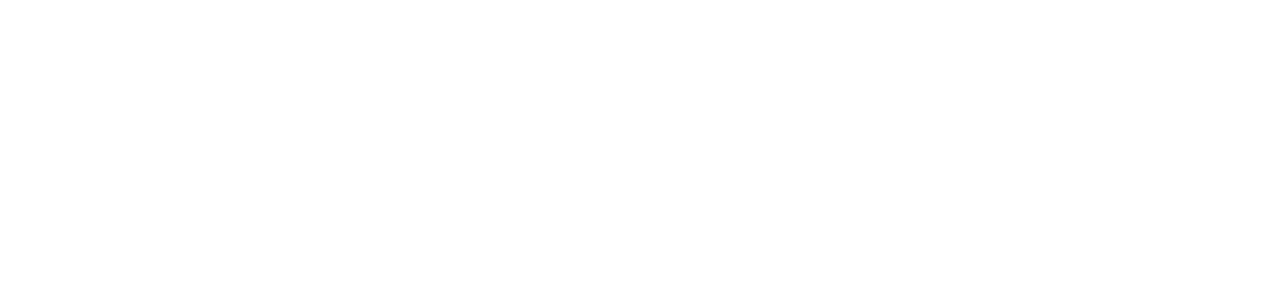
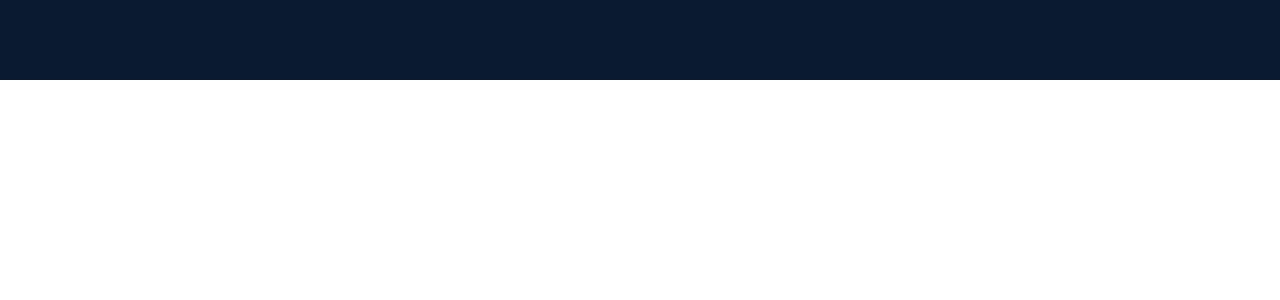
Before and after one commit to GregSithole/gregsithole-react-portfolio, a React (Create React App) app: page / in a window 1280 px wide. Shown: the top 300 px of the page. Built offline with nearby package versions, Linux system fonts and the light colour scheme.

Commit message:
Added Navigation to App component

```diff
--- a/src/App.js
+++ b/src/App.js
@@ -1,7 +1,9 @@
+import Navbar from "./components/Navbar";
 
 function App() {
   return (
     <div className="App">
+      <Navbar />
     </div>
   );
 }
--- a/src/components/Navbar.jsx
+++ b/src/components/Navbar.jsx
@@ -1,9 +1,12 @@
 import React from 'react'
+// import { FaBars, FaTimes } from 'react-icons/fa';
 
 const Navbar = () => {
     return (
-        <div>
+        <div className='fixed w-full h-[80px] flex justify-between items-center px-4 bg-[#0a192f] text-gray-300'>
+            <div>
 
+            </div>
         </div>
     )
 }
```
